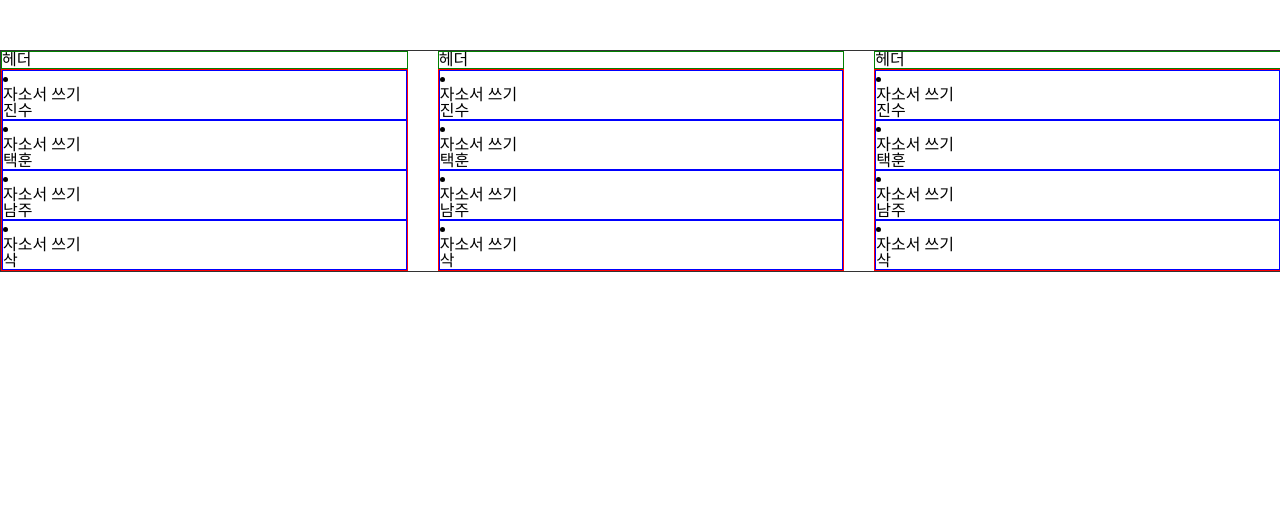
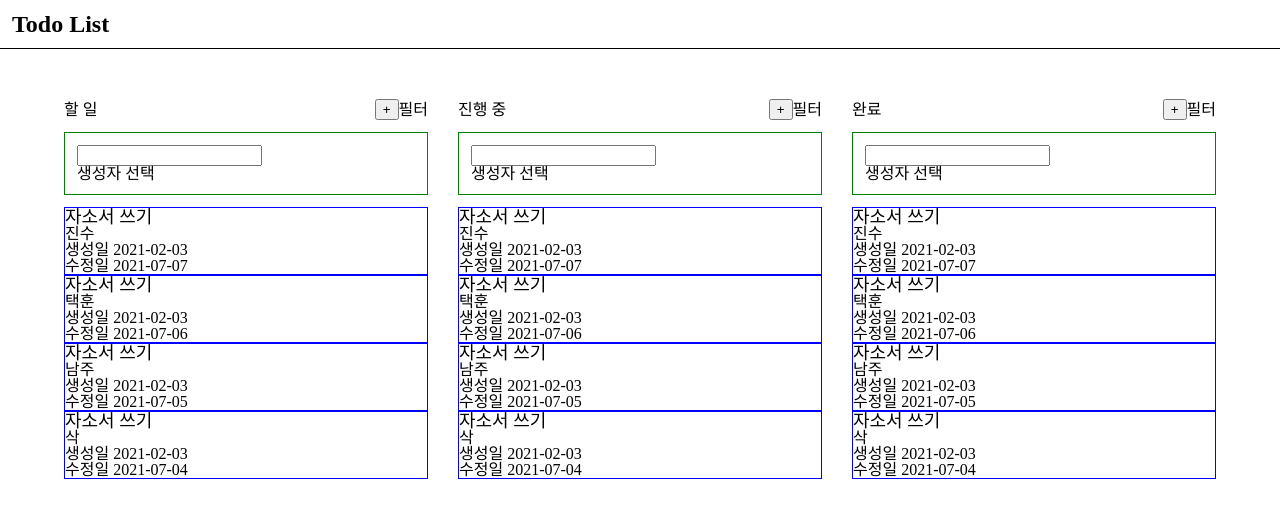
Before and after one commit to tech-hoon/pre-onboarding-8, a React (Create React App) app: page / in a window 1280 px wide. Shown: the top 518 px of the page. Built offline with nearby package versions, Linux system fonts and the light colour scheme.

Commit message:
Style[#5]: 전체적인 레이아웃,CSS

```diff
--- a/src/App.tsx
+++ b/src/App.tsx
@@ -1,24 +1,33 @@
+import { status } from './utils/config';
+import mockData from './utils/data.json';
 import React from 'react';
 import styled from 'styled-components';
+import Header from 'components/common/Header';
 import TodoContainer from 'components/todos/TodoContainer';
 
 const App: React.FC = () => {
   return (
     <Wrapper>
-      <TodoContainer />
-      <TodoContainer />
-      <TodoContainer />
+      <Header />
+      <ContainerWrapper>
+        <TodoContainer title={status.ToDo} todoItems={mockData} />
+        <TodoContainer title={status.InProgress} todoItems={mockData} />
+        <TodoContainer title={status.Done} todoItems={mockData} />
+      </ContainerWrapper>
     </Wrapper>
   );
 };
 
-export default App;
+const Wrapper = styled.div`
+  width: 100%;
+`;
 
-const Wrapper = styled.div`
+const ContainerWrapper = styled.div`
+  width: 90%;
   display: flex;
   justify-content: center;
-  gap: 0 30px;
-  width: 1280px;
+  gap: 4px 30px;
   margin: 50px auto;
-  border: 1px solid #333;
 `;
+
+export default App;
--- /dev/null
+++ b/src/components/common/CreateButton.tsx
@@ -0,0 +1,15 @@
+import React from 'react';
+import styled from 'styled-components';
+
+const CreateButton: React.FC = () => {
+  return (
+    <ButtonWrapper>
+      <ButtonStyled>+</ButtonStyled>
+    </ButtonWrapper>
+  );
+};
+
+const ButtonWrapper = styled.div``;
+const ButtonStyled = styled.button``;
+
+export default CreateButton;
--- a/src/components/common/filter/Filter.tsx
+++ b/src/components/common/Filter.tsx
@@ -1,7 +1,7 @@
 import React from 'react';
 
 const Filter: React.FC = () => {
-  return <div></div>;
+  return <div>필터</div>;
 };
 
 export default Filter;
--- /dev/null
+++ b/src/components/common/Form.tsx
@@ -0,0 +1,24 @@
+import React from 'react';
+import styled from 'styled-components';
+import Input from './Input';
+
+const Form: React.FC = () => {
+  return (
+    <Wrapper>
+      <FormStyled>
+        <Input />
+        <h3>생성자 선택</h3>
+      </FormStyled>
+    </Wrapper>
+  );
+};
+
+const Wrapper = styled.div`
+  margin: 12px 0;
+  padding: 12px;
+  border: 1px solid green;
+`;
+
+const FormStyled = styled.form``;
+
+export default Form;
--- /dev/null
+++ b/src/components/common/Header.tsx
@@ -0,0 +1,19 @@
+import React from 'react';
+import styled from 'styled-components';
+
+const Header: React.FC = () => {
+  return (
+    <>
+      <HeaderWrapper>Todo List</HeaderWrapper>
+    </>
+  );
+};
+
+const HeaderWrapper = styled.h1`
+  padding: 12px;
+  font-size: 24px;
+  font-weight: 600;
+  border-bottom: 1px solid black;
+`;
+
+export default Header;
--- /dev/null
+++ b/src/components/common/Input.tsx
@@ -0,0 +1,15 @@
+import React from 'react';
+import styled from 'styled-components';
+
+const Input: React.FC = () => {
+  return (
+    <InputWrapper>
+      <InputStyled />
+    </InputWrapper>
+  );
+};
+
+const InputWrapper = styled.div``;
+const InputStyled = styled.input``;
+
+export default Input;
--- a/src/components/todos/TodoContainer.tsx
+++ b/src/components/todos/TodoContainer.tsx
@@ -1,19 +1,27 @@
+import { TodoTypes } from './TodoTypes';
 import React from 'react';
 import styled from 'styled-components';
 import TodoList from './TodoList';
 import TodoHeader from './TodoHeader';
+import Form from 'components/common/Form';
 
-const TodoContainer = () => {
+interface TodoContainerProps {
+  title: string;
+  todoItems: TodoTypes[];
+}
+
+const TodoContainer: React.FC<TodoContainerProps> = ({ title, todoItems }) => {
   return (
     <Wrapper>
-      <TodoHeader />
-      <TodoList />
+      <TodoHeader title={title} />
+      <Form />
+      <TodoList todoItems={todoItems} />
     </Wrapper>
   );
 };
 
-export default TodoContainer;
-
 const Wrapper = styled.div`
   width: 100%;
 `;
+
+export default TodoContainer;
--- a/src/components/todos/TodoHeader.tsx
+++ b/src/components/todos/TodoHeader.tsx
@@ -1,12 +1,31 @@
+import Button from 'components/common/CreateButton';
+import Filter from 'components/common/Filter';
 import React from 'react';
 import styled from 'styled-components';
 
-const TodoHeader = () => {
-  return <Wrapper>헤더</Wrapper>;
+interface TodoHeaderProps {
+  title: string;
+}
+
+const TodoHeader: React.FC<TodoHeaderProps> = ({ title }) => {
+  return (
+    <Wrapper>
+      <Title>{title}</Title>
+      <Button />
+      <Filter />
+    </Wrapper>
+  );
 };
 
+const Wrapper = styled.div`
+  width: 100%;
+  display: flex;
+  justify-content: space-between;
+  align-items: center;
+`;
+
+const Title = styled.h2`
+  flex: 1;
+`;
+
 export default TodoHeader;
-
-const Wrapper = styled.div`
-  border: 1px solid green;
-`;
--- a/src/components/todos/TodoItem.tsx
+++ b/src/components/todos/TodoItem.tsx
@@ -1,21 +1,31 @@
 import React from 'react';
 import styled from 'styled-components';
-import { Todo } from './TodoTypes';
+import { TodoTypes } from './TodoTypes';
+
 interface TodoItemProps {
-  item: Todo;
+  todoItem: TodoTypes;
 }
 
-const TodoItem: React.FC<TodoItemProps> = ({ item }) => {
+const TodoItem: React.FC<TodoItemProps> = ({
+  todoItem: { taskName, creator, createdAt, updatedAt },
+}) => {
   return (
     <Wrapper>
-      <p>{item.taskName}</p>
-      <p>{item.creator}</p>
+      <TaskName>{taskName}</TaskName>
+      <p>{creator}</p>
+      <p>생성일 {createdAt}</p>
+      <p>수정일 {updatedAt}</p>
     </Wrapper>
   );
 };
 
-export default TodoItem;
-
 const Wrapper = styled.li`
   border: 1px solid blue;
 `;
+
+const TaskName = styled.h3`
+  font-size: 18px;
+  font-weight: 500;
+`;
+
+export default TodoItem;
--- a/src/components/todos/TodoList.tsx
+++ b/src/components/todos/TodoList.tsx
@@ -2,13 +2,17 @@ import React from 'react';
 import styled from 'styled-components';
 import TodoItem from './TodoItem';
 import todoItems from 'utils/data.json';
-import { Todo } from './TodoTypes';
+import { TodoTypes } from './TodoTypes';
 
-const TodoList: React.FC = () => {
+interface TodoListProps {
+  todoItems: TodoTypes[];
+}
+
+const TodoList: React.FC<TodoListProps> = () => {
   return (
     <Wrapper>
-      {todoItems.map((todo: Todo) => (
-        <TodoItem key={todo.id} item={todo} />
+      {todoItems.map((todoItem, i) => (
+        <TodoItem key={i} todoItem={todoItem} />
       ))}
     </Wrapper>
   );
@@ -16,6 +20,4 @@ const TodoList: React.FC = () => {
 
 export default TodoList;
 
-const Wrapper = styled.div`
-  border: 1px solid red;
-`;
+const Wrapper = styled.ul``;
--- a/src/styles/GlobalStyle.ts
+++ b/src/styles/GlobalStyle.ts
@@ -6,7 +6,9 @@ const GlobalStyle = createGlobalStyle`
   a {
     color:#333
   }
-
+  ul {
+    list-style:none;
+  }
 `;
 
 export default GlobalStyle;
```
Also changed, not shown: src/components/common/input/Input.tsx (deleted, +0 -7 lines).
